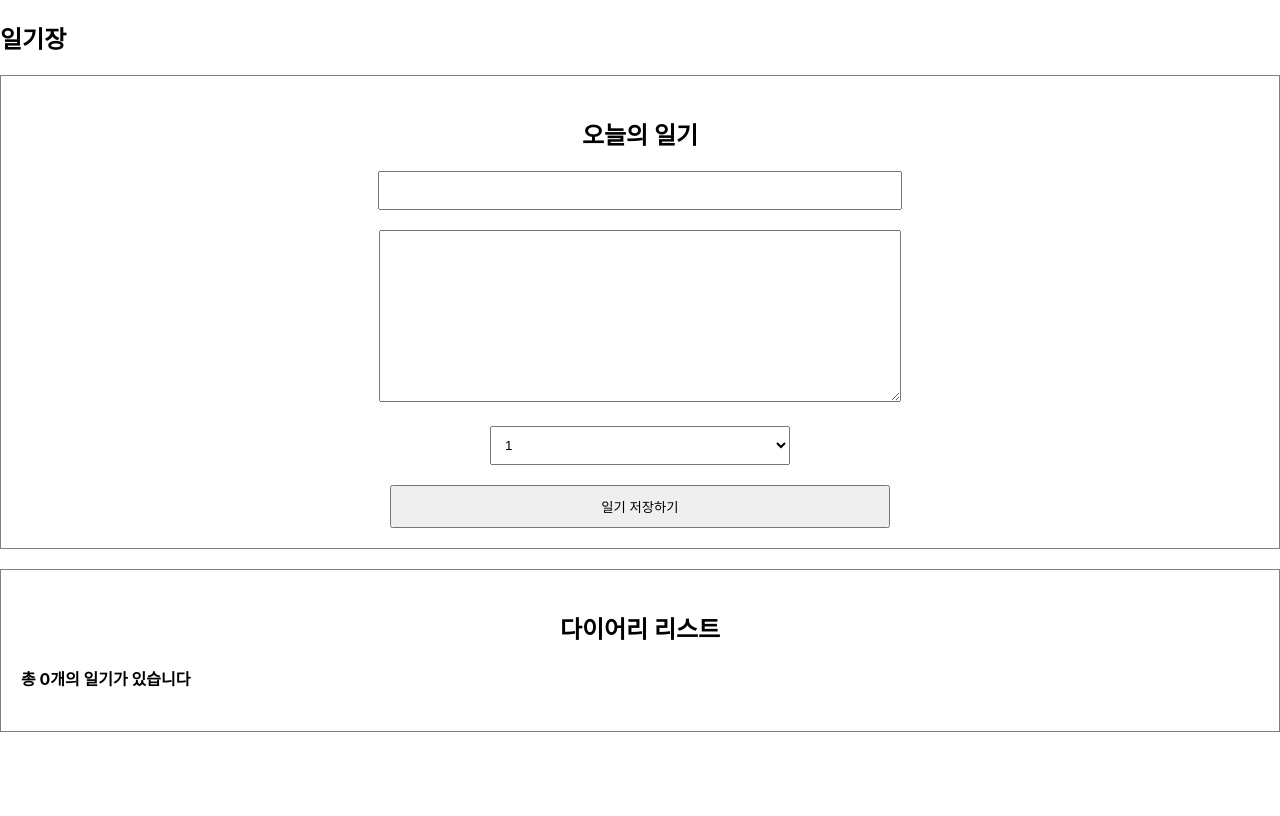
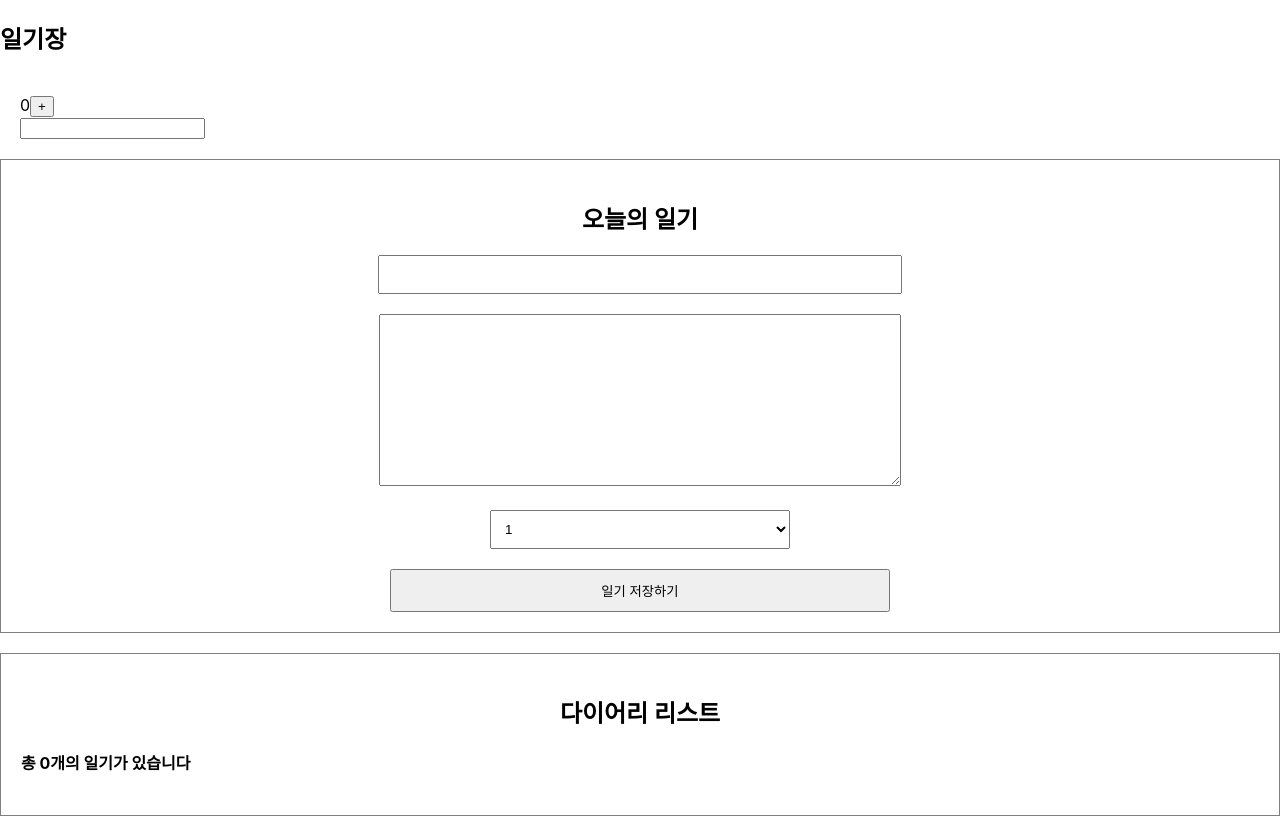
Before and after one commit to yuna306/react-simplediary, a React (Create React App) app: page / in a window 1280 px wide. Built offline with nearby package versions, Linux system fonts and the light colour scheme.

Commit message:
리액트의 라이프 사이클과 useEffect

```diff
--- a/src/App.js
+++ b/src/App.js
@@ -2,11 +2,17 @@ import DiaryEditor from "./DiaryEditor";
 import DiaryList from "./DiaryList";
 import "./App.css";
 import { useRef, useState } from "react";
+import Lifecycle from "./Lifecycle";
 
 function App() {
   const [data, setData] = useState([]);
 
   const dataId = useRef(0);
+
+  /* react에서 API 호출하기
+  https://jsonplaceholder.typicode.com/comments 의 데이터를 가져와서
+  보여주는 역할을 하는 함수
+  */
 
   const onCreate = (author, content, emotion) => {
     const created_date = new Date().getTime();
@@ -41,6 +47,7 @@ function App() {
   return (
     <div className="App">
       <h2>일기장</h2>
+      <Lifecycle />
       <DiaryEditor onCreate={onCreate} />
       <DiaryList onEdit={onEdit} diaryList={data} onRemove={onRemove} />
     </div>
--- /dev/null
+++ b/src/Lifecycle.js
@@ -0,0 +1,45 @@
+import { useState, useEffect } from "react";
+
+const Lifecycle = () => {
+  const [count, setCount] = useState(0);
+  const [text, setText] = useState("");
+
+  /*
+마운트 된 시점에 무언가 작업을 하고 싶다면 콜백함수를 이용!
+dependency array는 빈배열로 둠
+ */
+
+  useEffect(() => {
+    console.log("Mount!");
+  }, []);
+
+  /*
+업데이트되는 순간
+state를 바꾸는순간 (setCount로 카운트를 증가시키는 순간 )에 하고싶은일이 있다면
+dependency array를 전달하지 않음
+ */
+
+  useEffect(() => {
+    console.log("update!");
+  });
+
+  /*dependency array에 있는 값이 변경되는순간
+useEffect의 콜백함수가 실행 됨  */
+  useEffect(() => {
+    console.log(`count is update : ${text}`);
+  }, [count]);
+
+  return (
+    <div style={{ padding: 20 }}>
+      <div>
+        {count}
+        <button onClick={() => setCount(count + 1)}>+</button>
+      </div>
+      <div>
+        <input value={text} onChange={(e) => setText(e.target.value)} />
+      </div>
+    </div>
+  );
+};
+
+export default Lifecycle;
```
